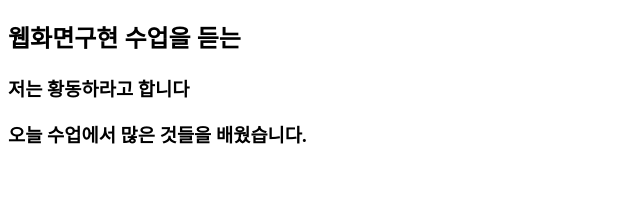
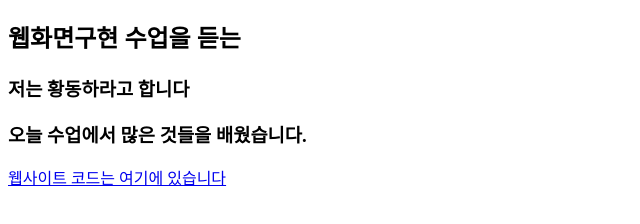
Before and after one commit to studenthwangdongha/24WEB-0313, a plain HTML site: page index.html in a window 1280 px wide. Shown: the part 70-294 px from the top of the page, without its empty margins (0-640 px from the left). Drawn offline with Linux system fonts and the light colour scheme.

Commit message:
git push main

```diff
--- a/index.html
+++ b/index.html
@@ -10,5 +10,6 @@
     <h2>웹화면구현 수업을 듣는</h2>
     <h3>저는 황동하라고 합니다</h3>
     <h3>오늘 수업에서 많은 것들을 배웠습니다.</h3>
+    <a href="https://github.com/studenthwangdongha/24WEB-0313.git">웹사이트 코드는 여기에 있습니다</a>
 </body>
 </html>
```
